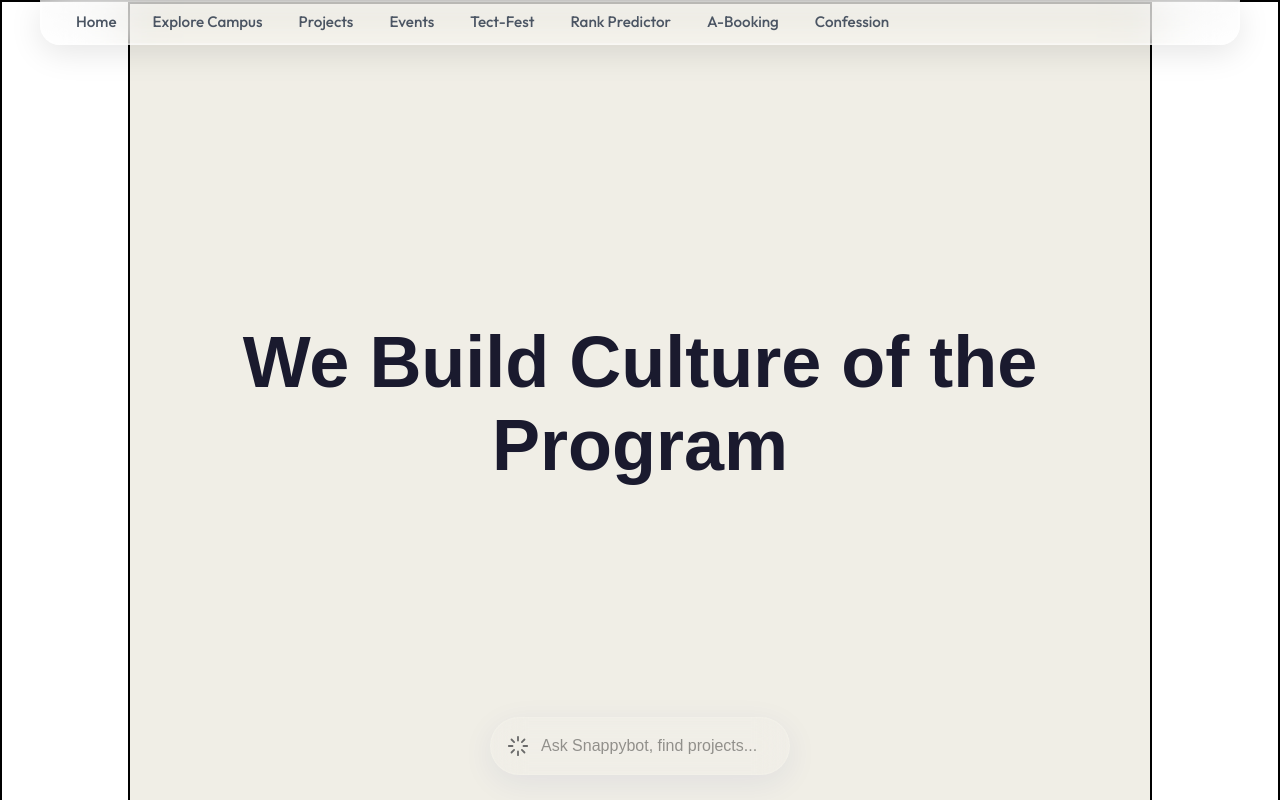
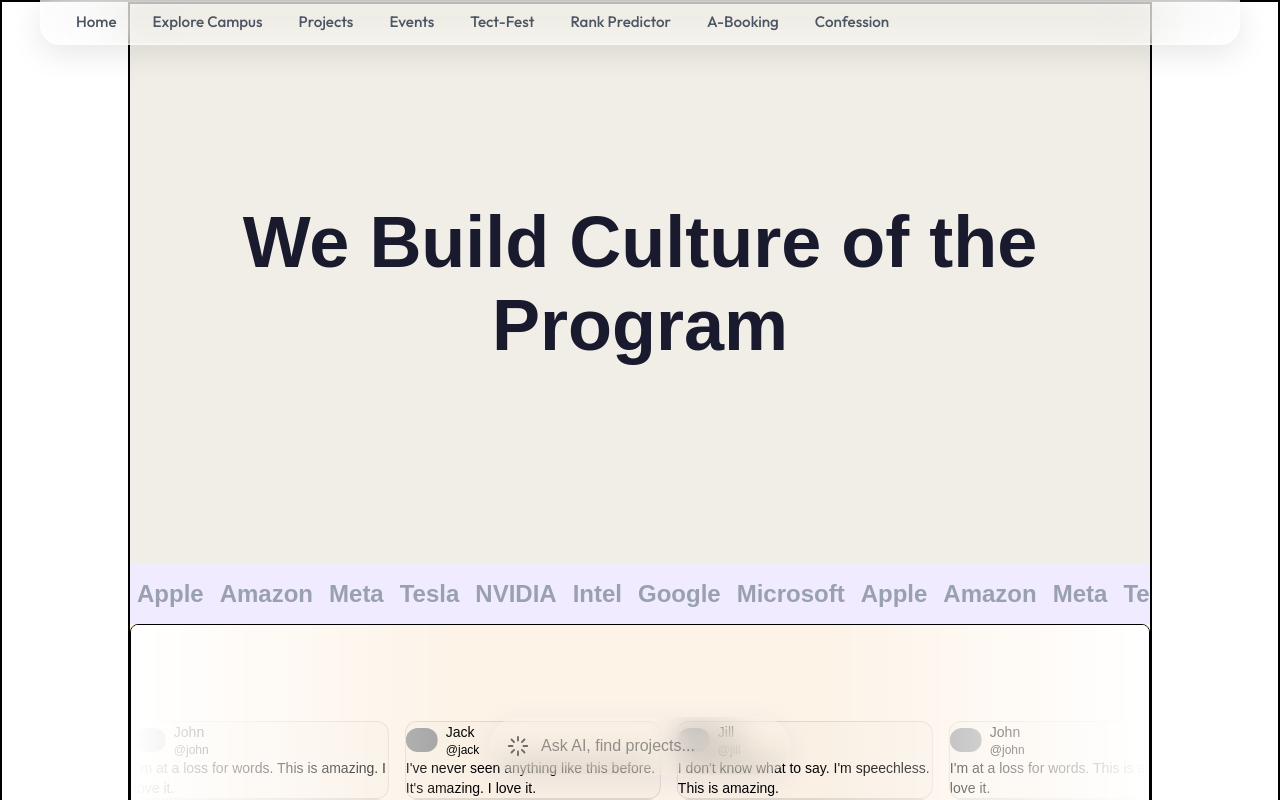
Before and after one commit to nayaknishant656/snappy-poornima, a Next.js app: page / in a window 1280 px wide. Shown: the top 800 px of the page. Built offline with nearby package versions, Linux system fonts and the light colour scheme; grey boxes are pictures that could not be loaded.

Commit message:
put the label in the chatbot so that accordingly the data to be fetched

```diff
--- a/components/Hero/hero.css
+++ b/components/Hero/hero.css
@@ -1,6 +1,6 @@
 .grandparent_hero {
     width: 100%;
-    min-height: 100vh;
+    min-height: 70vh;
     display: flex;
     align-items: center;
     justify-content: center;
@@ -10,7 +10,7 @@
 .parent_hero {
     width: 100%;
     max-width: 1280px;
-    padding: 0 24px;
+    padding: 0;
     margin: 0 auto;
 }
 
@@ -18,7 +18,7 @@
     display: flex;
     justify-content: center;
     align-items: center;
-    padding: 60px 0;
+    padding: 30px 0;
 }
 
 .hero_content h1 {
--- a/components/Partner/partner.css
+++ b/components/Partner/partner.css
@@ -1,6 +1,6 @@
 .grandparent_partner {
     width: 100%;
-    min-height: 100px;
+    min-height: 60px;
     background-color: #f0ebff;
     display: flex;
     flex-direction: column;
--- a/components/Searchbot/Searchbot.jsx
+++ b/components/Searchbot/Searchbot.jsx
@@ -48,7 +48,7 @@ export default function Searchbot() {
             <input
               type="text"
               className="searchbot-input"
-              placeholder="Ask Snappybot, find projects..."
+              placeholder="Ask AI, find projects..."
               value={query}
               onChange={(e) => setQuery(e.target.value)}
               onFocus={() => setIsExpanded(true)}
@@ -82,7 +82,7 @@ export default function Searchbot() {
             </button>
 
             <div className="interface-header">
-              <h2>SnappyBot AI</h2>
+              <h2>Campus AI</h2>
               <p>Search campus everything, anytime.</p>
             </div>
 
@@ -90,7 +90,7 @@ export default function Searchbot() {
               <input
                 autoFocus
                 type="text"
-                placeholder="Ask me anything about Snappy-Poornima..."
+                placeholder="Ask me anything about the campus..."
                 value={query}
                 onChange={(e) => setQuery(e.target.value)}
               />
```
